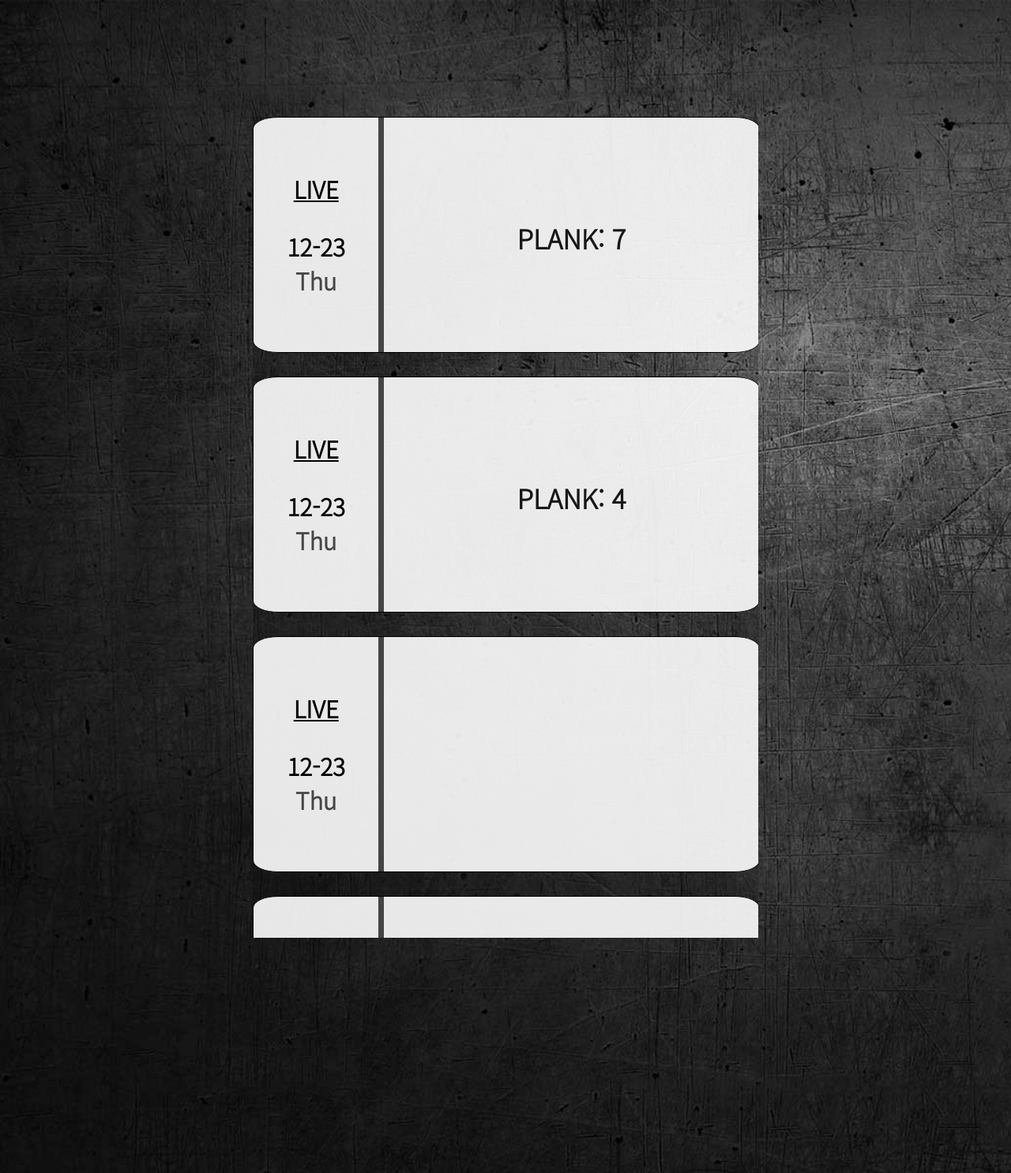
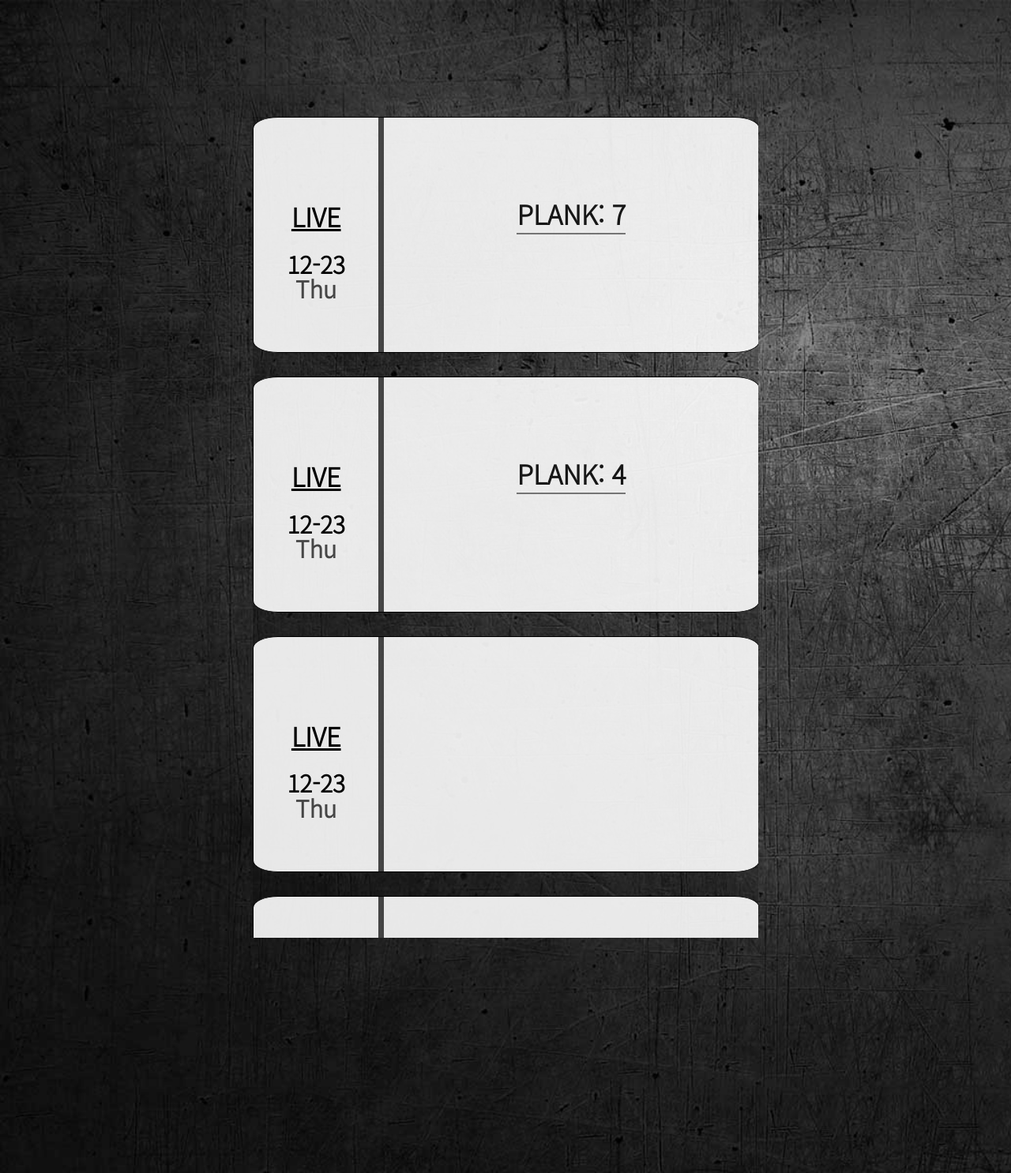
Before and after one commit to CarryVan/Real_Time_Virtual_Home_Trainer, a FastAPI app: page /record.html in a window 1280 px wide. Shown: the part 149-1635 px from the top of the page at 79% size. Run offline with FastAPI, Linux system fonts and the light colour scheme; data comes from the database, SQL or seed files in the repository; both versions use the stored data as it was after the commit.

Commit message:
schedule/live save v2

```diff
--- a/server.py
+++ b/server.py
@@ -165,7 +165,7 @@
         sw.set = set[i]
         sw.count = cnt[i]
 
-        if sw.count > 0:
+        if int(sw.count) > 0:
             crud.save_counted_workout(db, sw)
 
     return "saved!"
--- a/static/pose_estimation.css
+++ b/static/pose_estimation.css
@@ -200,7 +200,6 @@
 
   display:flex;
   justify-content: center;
-  align-items: center;
 }
 
 .inner .date{
@@ -208,30 +207,31 @@
   justify-content: center;
   align-items: center;
   flex-direction: column;
+  height: 70%;
   width:25%;
+  margin-top: 4vh;
 }
 
 .inner .date .mode{
   width:100%;
-  height:40%;
-  font-size: 2vh;
+  height:30%;
+  font-size: 2.2vh;
   font-weight: bold;
   text-align: center;
-  margin-bottom: 2vh;
   text-decoration: underline;
 }
 
 
 .inner .date .title{
   width:100%;
-  height:30%;
+  height:15%;
   font-size: 2vh;
   font-weight: bold;
   text-align: center;
 }
 
 .inner .date .dw{
-  height:30%;
+  height:15%;
   width:100%;
   font-size: 2vh;
   font-weight: bold;
@@ -246,13 +246,14 @@
 }
 
 .inner .workout{
+  overflow: auto;
   width:75%;
-  overflow: auto;
   display:flex;
   flex-direction: column;
 }
 
 .inner ul{
+  margin-top: 6vh;
   display:flex;
   justify-content: top;
   align-items: center;
```
Also changed, not shown: sql_app.db.
